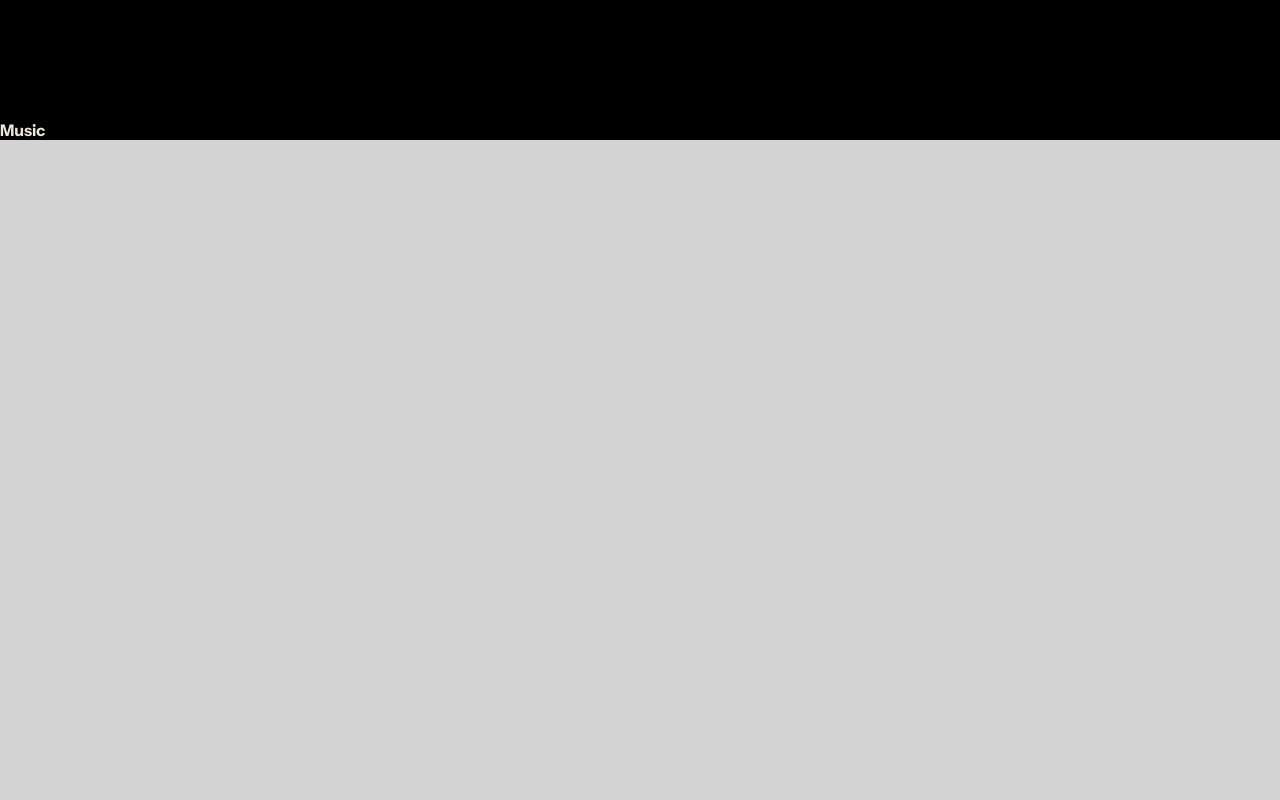
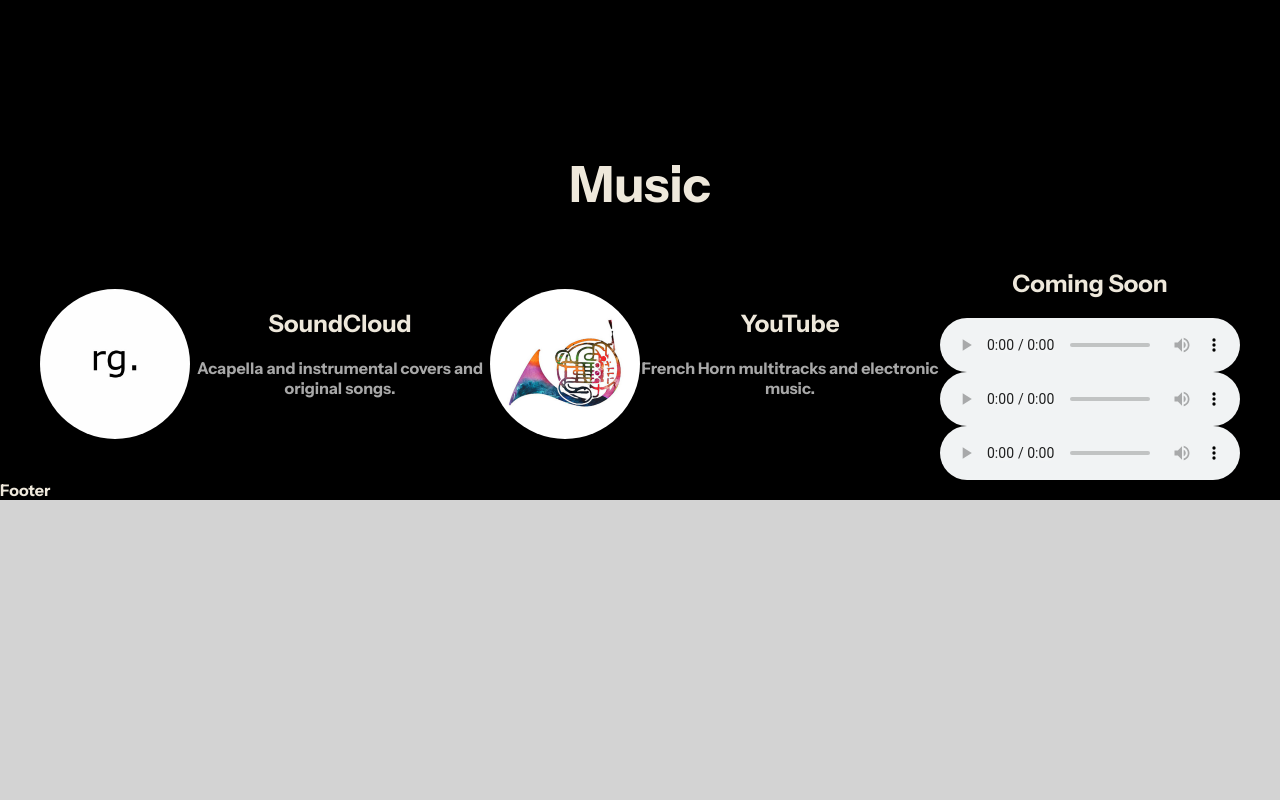
Before and after one commit to rgmfn/Homepage, a React (Create React App) app: page / in a window 1280 px wide. Shown: the part 3780-4580 px from the top of the page. Built offline with nearby package versions, Linux system fonts and the light colour scheme.

Commit message:
music first draft

```diff
--- /dev/null
+++ b/src/Music.css
@@ -0,0 +1,41 @@
+.music-container {
+    display: flex;
+    flex-direction: column;
+    align-items: center;
+}
+
+.title {
+    font-size: 50px;
+}
+
+.music-link {
+    text-decoration: none;
+    color: var(--text);
+    text-align: center;
+    display: flex;
+}
+
+.link-img {
+    border-radius: 50%;
+    max-width: 150px;
+    max-height: 150px;
+}
+
+.link-description {
+    max-width: 300px;
+    color: var(--text-alt);
+}
+
+.music-box {
+    display: flex;
+    flex-direction: row;
+    justify-content: space-around;
+    align-items: center;
+}
+
+.coming-soon {
+    display: flex;
+    flex-direction: column;
+    align-items: center;
+    justify-content: space-around;
+}
--- a/src/Music.js
+++ b/src/Music.js
@@ -1,15 +1,62 @@
-import React from 'react';
+import React, { useEffect } from 'react';
 
-import Empty from './Empty';
+import './Music.css'
+
+const MusicLink = ({ name, img, link, children }) => (
+    <a
+        className="music-link"
+        href={link}
+    >
+        <img className="link-img" src={img} alt={`${name} link`} />
+        <div className="link-text">
+            <h2 className="link-name">{name}</h2>
+            <p className="link-description">{children}</p>
+        </div>
+    </a>
+);
 
 /**
  * TODO make this really small, should fit in less than a screen
  */
 function Music({ musicRef }) {
+
+    useEffect(() => {
+        document.getElementById("blta 1").volume = 0.6;
+        document.getElementById("blta 2").volume = 0.6;
+        document.getElementById("four 1").volume = 0.6;
+    });
+
     return (
-        <div ref={musicRef}>
-            <div>Music</div>
-            <Empty />
+        <div className="music-container" ref={musicRef}>
+            <h1 className="title">Music</h1>
+            <div className="music-box">
+                <MusicLink
+                    name="SoundCloud"
+                    link="https://soundcloud.com/user-439843206"
+                    img="/images/soundcloud.jpg"
+                >
+                    Acapella and instrumental covers and original songs.
+                </MusicLink>
+                <MusicLink
+                    name="YouTube"
+                    link="https://www.youtube.com/@RagamuffinAround"
+                    img="/images/youtube.jpg"
+                >
+                    French Horn multitracks and electronic music.
+                </MusicLink>
+                <div className="coming-soon">
+                    <h2>Coming Soon</h2>
+                    <audio controls id="blta 1">
+                        <source src="/audio/be like this always wip 1.wav" type="audio/wav" />
+                    </audio>
+                    <audio controls id="blta 2">
+                        <source src="/audio/be like this always wip 2.wav" type="audio/wav" />
+                    </audio>
+                    <audio controls id="four 1">
+                        <source src="/audio/four wip 1.wav" type="audio/wav" />
+                    </audio>
+                </div>
+            </div>
         </div>
     )
 }
```
